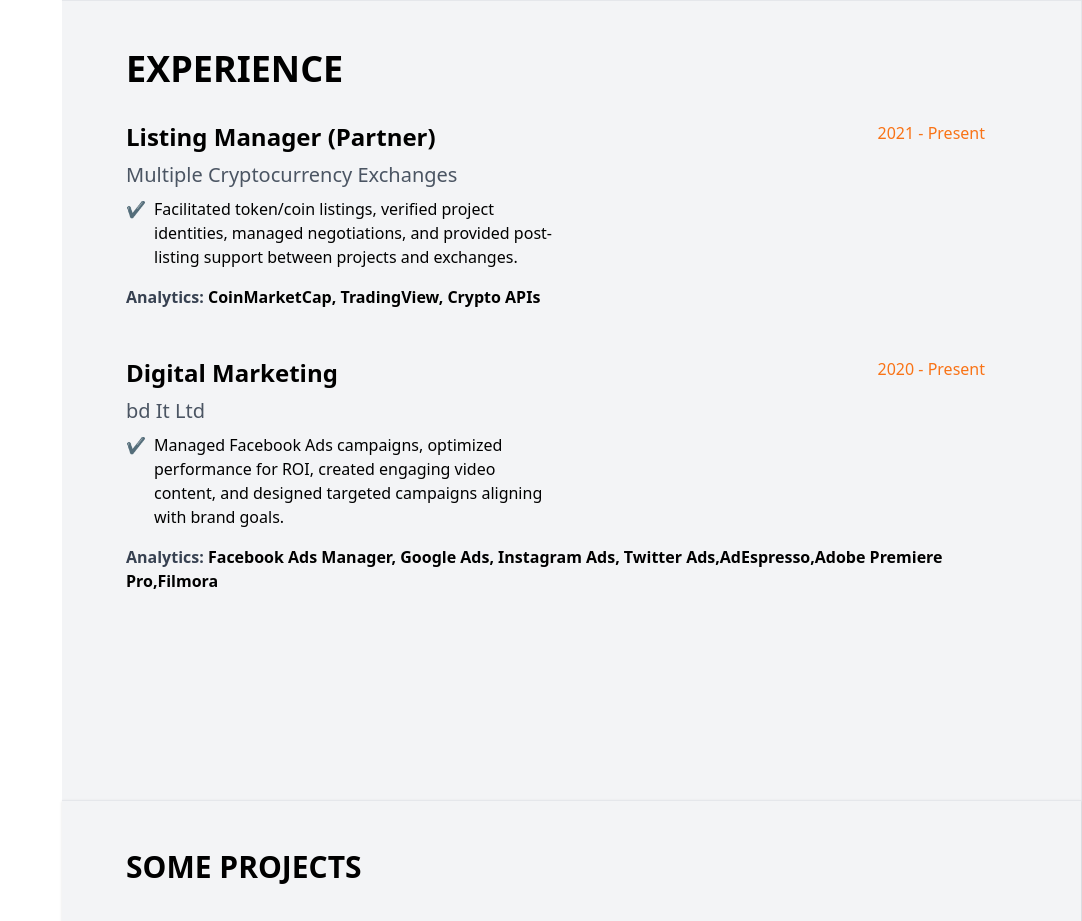
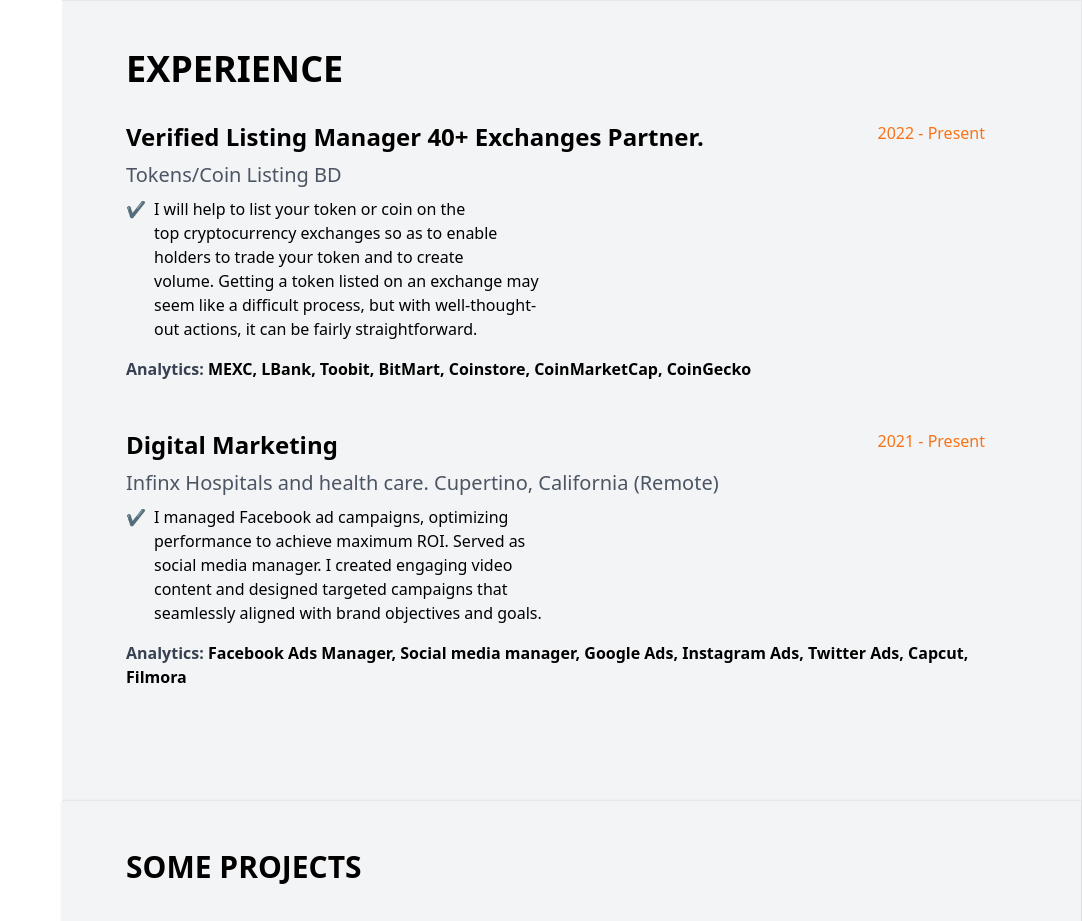
Before and after one commit to rajibcsit/rashed-portfolio, a Next.js app: page / in a window 1280 px wide. Shown: the part 1600-2521 px from the top of the page, without its empty margins (198-1280 px from the left). Built offline with nearby package versions, Linux system fonts and the light colour scheme.

Commit message:
upddate experience section

```diff
--- a/components/me/Experience.js
+++ b/components/me/Experience.js
@@ -2,23 +2,23 @@
 export default function Experience() {
   const experiences = [
     {
-      role: "Listing Manager (Partner)",
-      company_url: "Multiple Cryptocurrency Exchanges",
+      role: "Verified Listing Manager 40+ Exchanges Partner.",
+      company_url: "Tokens/Coin Listing BD",
+      start_date: "2022",
+      end_date: "Present",
+      description:
+        " I will help to list your token or coin on the top cryptocurrency exchanges so as to enable holders to trade your token and to create volume. Getting a token listed on an exchange may seem like a difficult process, but with well-thought-out actions, it can be fairly straightforward.",
+      analytics: "MEXC, LBank, Toobit, BitMart, Coinstore, CoinMarketCap, CoinGecko",
+    },
+    {
+      role: "Digital Marketing",
+      company_url: "Infinx Hospitals and health care. Cupertino, California (Remote)",
       start_date: "2021",
       end_date: "Present",
       description:
-        "Facilitated token/coin listings, verified project identities, managed negotiations, and provided post-listing support between projects and exchanges.",
-      analytics: "CoinMarketCap, TradingView, Crypto APIs",
-    },
-    {
-      role: "Digital Marketing",
-      company_url: "bd It Ltd",
-      start_date: "2020",
-      end_date: "Present",
-      description:
-        "Managed Facebook Ads campaigns, optimized performance for ROI, created engaging video content, and designed targeted campaigns aligning with brand goals.",
+        "I managed Facebook ad campaigns, optimizing performance to achieve maximum ROI. Served as social media manager. I created engaging video content and designed targeted campaigns that seamlessly aligned with brand objectives and goals.",
       analytics:
-        "Facebook Ads Manager, Google Ads, Instagram Ads, Twitter Ads,AdEspresso,Adobe Premiere Pro,Filmora",
+        "Facebook Ads Manager, Social media manager, Google Ads, Instagram Ads, Twitter Ads, Capcut, Filmora",
     },
   ];
 
```
